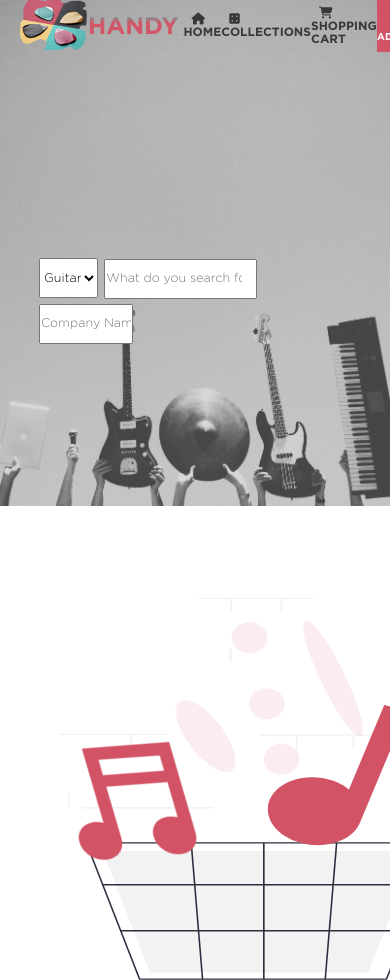
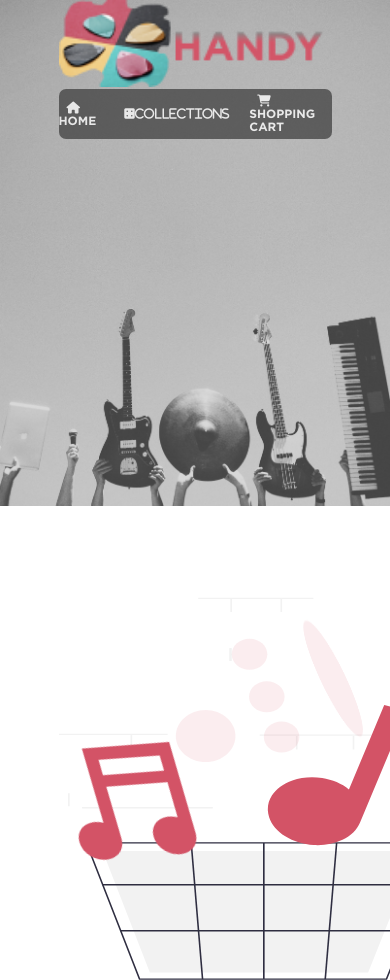
Before and after one commit to mariosknl/Online_Music_Store-Front-End-Project, a plain HTML site: page assets/cart.html in a window 390 px wide. Shown: the top 980 px of the page. Drawn offline with Linux system fonts and the light colour scheme.

Commit message:
started fixing stylelint errors

```diff
--- a/assets/cart.html
+++ b/assets/cart.html
@@ -10,24 +10,25 @@
 </head>
 
 <body>
-    <header class="home-page bg-secondary">
-        <nav>
+    <header class="home-page bg-secondary ul-text">
+        <nav class="navbar1">
             <ul>
-                <li><a href="/index.html"><img src="/img/logo.png" alt=""></a></li>
-                <li><a href="/index.html" class="normal-text dark-color"><i class="fas fa-home normal-text"></i>HOME</a>
+                <li><a href="index.html"><img src="/img/logo.png" alt=""></a></li>
+                <li><a href="index.html" class="normal-text dark-color"><i class="fas fa-home normal-text"></i>HOME</a>
                 </li>
-                <li><a href="/assets/collections.html" class="normal-text"><i
+                <li><a href="/assets/collections.html" class="normal-text dark-color"><i
                             class="fas fa-dice-four normal-text"></i>COLLECTIONS</a>
                 </li>
                 <li><a href="/assets/cart.html" class="normal-text dark-color"><i
                             class="fas fa-shopping-cart normal-text"></i>SHOPPING
                         CART</a>
                 </li>
-                <li><a href="#" class="btn btn-primary sm-text">POST YOUR AD</a></li>
+                <li><a href="#" class="btn btn-primary sm-text" id="header-btn">POST YOUR AD</a></li>
                 <li><a href="#" class="dark-color"><i class="fas fa-envelope-square md-text"></i></a></li>
                 <li><a href="#" class="md-text dark-color">Marios Knl</a></li>
                 <li><a href="#" class="dark-color"><i class="fas fa-user-circle md-text"></i></a></li>
             </ul>
+
         </nav>
 
         <form action="#" class="header-form lg-text secondary-color">
@@ -42,6 +43,23 @@
             <input type="search" placeholder="What do you search for?">
             <input type="text" placeholder="Company Name">
         </form>
+
+        <nav class="home-page navbar2">
+            <div class="img-logo">
+                <a href="index.html"><img src="/img/logo.png" alt=""></a>
+            </div>
+            <ul class="bg-dark">
+                <li><a href="index.html" class="normal-text white-color"><i class="fas fa-home normal-text"></i>HOME</a>
+                </li>
+                <li><a href="/assets/collections.html" class="normal-text white-color"><i
+                            class="fas fa-dice-four normal-text">COLLECTIONS</i></a>
+                </li>
+                <li><a href="/assets/cart.html" class="normal-text white-color"><i
+                            class="fas fa-shopping-cart normal-text"></i>SHOPPING
+                        CART</a>
+                </li>
+            </ul>
+        </nav>
     </header>
     <main class="container">
         <div class="shopping-cart">
--- a/styles/_animation.scss
+++ b/styles/_animation.scss
@@ -8,21 +8,25 @@
     transform-origin: center;
     transform-box: fill-box;
 }
+
 #bubble-2 {
     animation: middle 1.4s linear infitite;
     transform-origin: center;
     transform-box: fill-box;
 }
+
 #bubble-3 {
     animation: middle 1.8s linear infitite;
     transform-origin: center;
     transform-box: fill-box;
 }
+
 #big-bubble-right{
     animation: small 2s linear infinite;
     transform-origin: center;
     transform-box: fill-box;
 }
+
 #big-bubble-left{
     animation: small 1.5s linear infitite;
     transform-origin: center;
@@ -54,6 +58,7 @@
     from {
         transform: skewY(0deg);
     }
+
     to {
         transform: skewY(120deg);
     }
@@ -76,7 +81,6 @@
         transform: translateY(0%);
     }
 }
-
 }
 
 @keyframes form{
--- a/styles/_media.scss
+++ b/styles/_media.scss
@@ -25,6 +25,10 @@
             li {
                 padding-right: 2rem;
             }
+
+           #header-btn {
+               padding: 1rem;
+           }
         }
     }
 
```
Also changed, not shown: css/styles.css.
